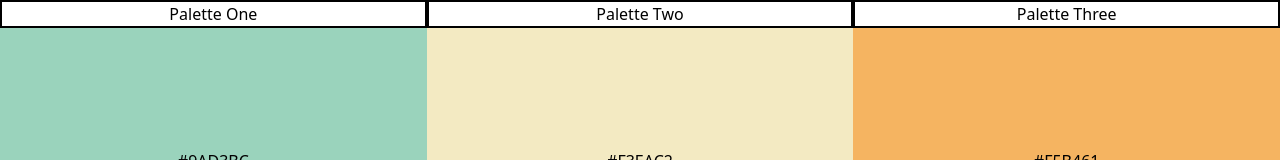
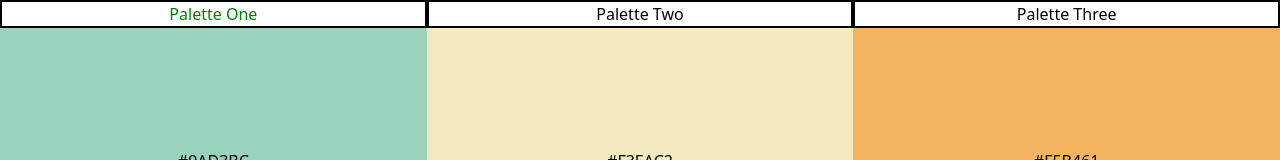
Before and after one commit to kanui624/bv-color-texture-canvas, a Next.js app: page / in a window 1280 px wide. Shown: the top 160 px of the page. Built offline with nearby package versions, Linux system fonts and the light colour scheme.

Commit message:
bv-color-texture-canvas - global commit 07 - Adjusted Color Palette Template

```diff
--- a/components/Layout.tsx
+++ b/components/Layout.tsx
@@ -3,11 +3,11 @@ import { ReactNode } from 'react';
 import layoutStyles from '../styles/layout.module.css';
 
 interface Props {
+  children: React.ReactNode;
   cName?: string;
-  children: React.ReactNode;
 }
 
-const Layout = ({ cName, children }: Props) => {
+const Layout = ({ children, cName }: Props) => {
   return <div className={`fixed inset-0 ${cName}`}>{children}</div>;
 };
 
--- a/components/NavLinks.tsx
+++ b/components/NavLinks.tsx
@@ -10,7 +10,7 @@ interface Palette {
   link: string;
 }
 
-const navLinks = [
+const navLinks: Palette[] = [
   { id: 1, title: 'Palette One', link: '' },
   { id: 2, title: 'Palette Two', link: 'feelingtwo' },
   { id: 3, title: 'Palette Three', link: 'feelingthree' },
@@ -23,11 +23,13 @@ const NavLinks = () => {
       style={{ backgroundColor: 'white' }}
     >
       {navLinks.map(({ id, title, link }: Palette) => (
-        <li key={id} style={{ border: '2px solid black', textAlign: 'center' }}>
-          <Link href={`/${link}`}>
-            <a className={navStyles.hover}>{title}</a>
-          </Link>
-        </li>
+        <Link key={id} href={`/${link}`}>
+          <a className={navStyles.hover}>
+            <li style={{ border: '2px solid black', textAlign: 'center' }}>
+              {title}{' '}
+            </li>
+          </a>
+        </Link>
       ))}
     </div>
   );
--- /dev/null
+++ b/interfaces/ColorArray.tsx
@@ -0,0 +1,4 @@
+export default interface ColorArray {
+  id: number;
+  color: string;
+}
--- a/pages/feelingthree.tsx
+++ b/pages/feelingthree.tsx
@@ -6,10 +6,13 @@ import Layout from '../components/Layout';
 import NavLinks from '../components/NavLinks';
 import Quadrants from '../components/Quadrants';
 
+// Interfaces
+import ColorArray from '../interfaces/ColorArray';
+
 // CSS
 
 const feelingThree = () => {
-  const colorArr = [
+  const colorArr: ColorArray[] = [
     { id: 1, color: '#01C5C4' },
     { id: 2, color: '#B8DE6F' },
     { id: 3, color: '#F1E189' },
@@ -24,7 +27,7 @@ const feelingThree = () => {
   return (
     <>
       <Head>
-        <title>Feeling Palette One</title>
+        <title>Palette One</title>
       </Head>
       <Layout cName="container mx-auto">
         <NavLinks />
--- a/pages/feelingtwo.tsx
+++ b/pages/feelingtwo.tsx
@@ -6,11 +6,14 @@ import Layout from '../components/Layout';
 import NavLinks from '../components/NavLinks';
 import Quadrants from '../components/Quadrants';
 
+// Interfaces
+import ColorArray from '../interfaces/ColorArray';
+
 // CSS
 import feelingTwoStyles from '../styles/feelingTwo.module.css';
 
 const feelingTwo = () => {
-  const colorArr = [
+  const colorArr: ColorArray[] = [
     { id: 1, color: '#16A596' },
     { id: 2, color: '#898b8a' },
     { id: 3, color: '#fae0df' },
--- a/pages/index.tsx
+++ b/pages/index.tsx
@@ -6,11 +6,14 @@ import Layout from '../components/Layout';
 import NavLinks from '../components/NavLinks';
 import Quadrants from '../components/Quadrants';
 
+// Interfaces
+import ColorArray from '../interfaces/ColorArray';
+
 // CSS
 import feelingOneStyles from '../styles/feelings-styles/feelingOne.module.css';
 
 const feelingOne = () => {
-  const colorArr = [
+  const colorArr: ColorArray[] = [
     { id: 1, color: '#9AD3BC' },
     { id: 2, color: '#F3EAC2' },
     { id: 3, color: '#F5B461' },
```
